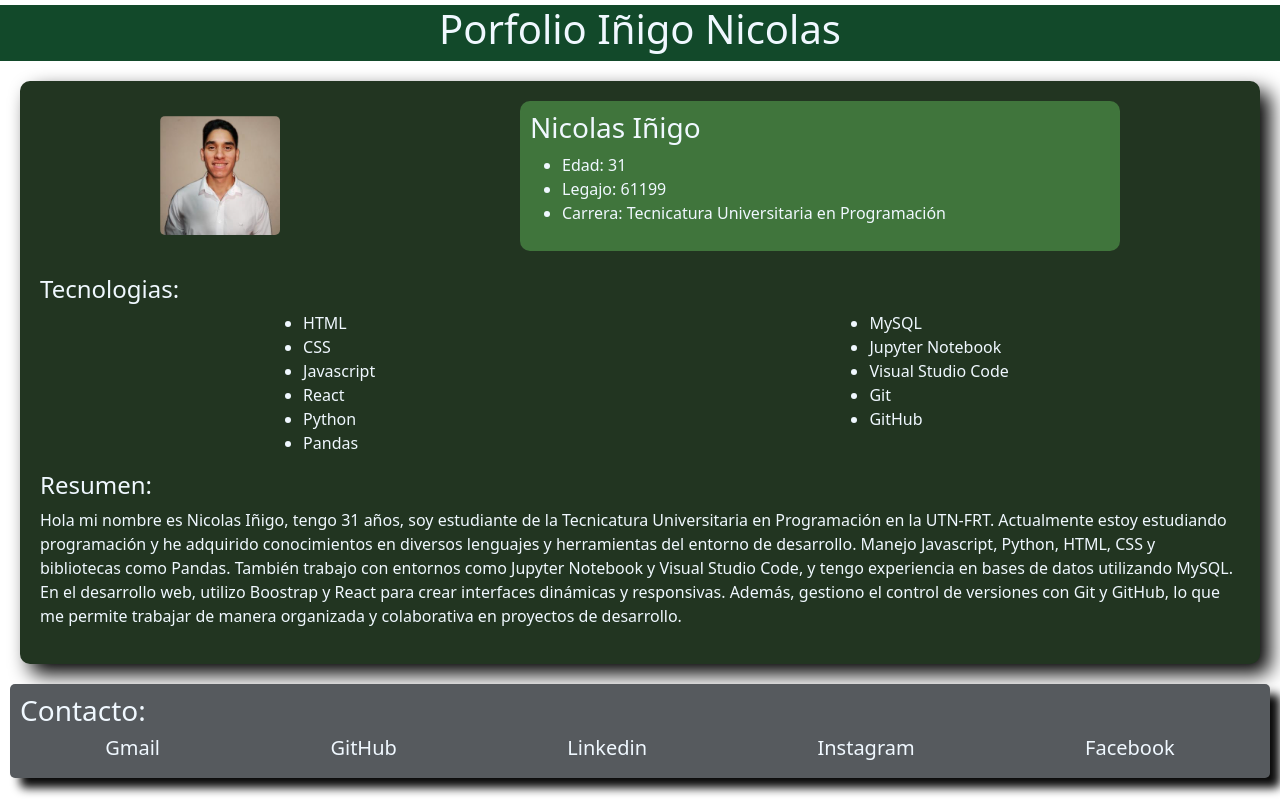
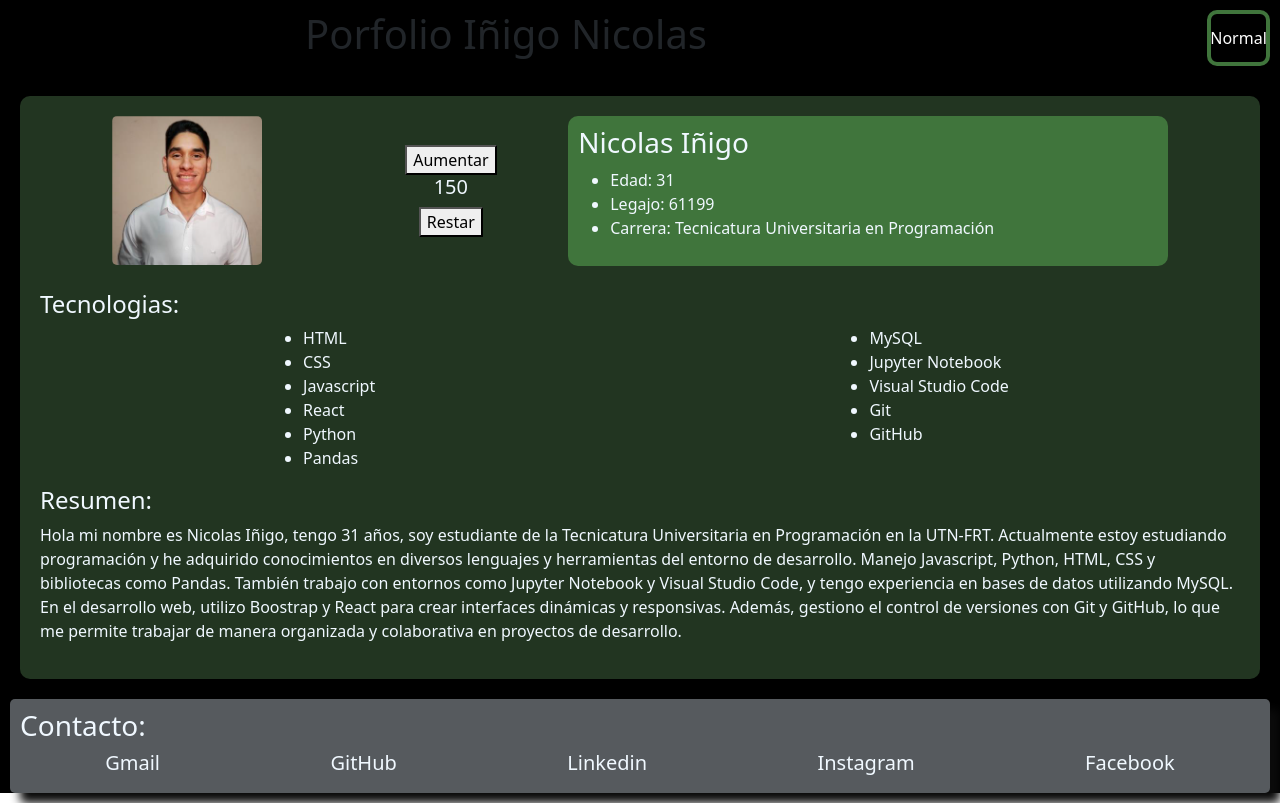
Before and after one commit to nicolasinigo/porfolioWeb, a React (Vite) app: page / in a window 1280 px wide. Built offline with nearby package versions, Linux system fonts and the light colour scheme.

Commit message:
agregamos los botones interactivos

```diff
--- a/src/CSS/Header.css
+++ b/src/CSS/Header.css
@@ -1,7 +1,18 @@
-.header{
-    background-color: rgb(18, 73, 42);
-    color: aliceblue;
-    display: flex;
-    justify-content: center;
-    margin-top: 5px;
+.header {
+  padding: 10px;
+  display: flex;
+  gap: 500px;
+  flex-direction: row;
+  justify-content: end;
 }
+
+.cambio {
+  width: 5%;
+  border-width: 4px;
+  border-style: solid;
+  border-color: rgb(64, 117, 60);
+  border-radius: 10px;
+  display: flex;
+  justify-content: center;
+  align-items: center;
+}
--- a/src/CSS/Main.css
+++ b/src/CSS/Main.css
@@ -1,4 +1,4 @@
-.main{
+.main {
   background-color: rgb(34, 53, 33);
   color: aliceblue;
   border-radius: 10px;
@@ -8,26 +8,33 @@
   justify-content: space-around;
   box-shadow: 10px 10px 20px rgb(0, 0, 0);
 }
-.carta{
+.carta {
   display: flex;
-    justify-content:space-evenly;
+  justify-content: space-evenly;
   align-items: center;
 }
 
-.foto{
+.contador {
+  display: flex;
+  flex-direction: column;
+  justify-content: center;
+  align-items: center;
+}
+
+.foto {
   width: 10%;
   border-radius: 5px;
 }
 
-.mainDatos{
+.mainDatos {
   background-color: rgb(64, 117, 60);
   width: 50%;
   padding: 10px;
   border-radius: 10px;
 }
 
-.listas{
+.listas {
   display: flex;
   justify-content: space-around;
-    align-items:start;
+  align-items: start;
 }
--- a/src/components/Header.jsx
+++ b/src/components/Header.jsx
@@ -1,12 +1,26 @@
-import React from 'react'
-import "../CSS/Header.css"
+import React from "react";
+import "../CSS/Header.css";
 
-const Header = ({ datos }) => {
+const Header = ({ datos, color, setColor }) => {
+  const handleClick = () => {
+    setColor(!color);
+  };
+
   return (
-    <div className='header'>
-      <h1>Porfolio {datos.apellido} {datos.nombre}</h1>
+    <div className="header">
+      <h1>
+        Porfolio {datos.apellido} {datos.nombre}
+      </h1>
+      <button
+        className="cambio"
+        style={{ background: color === true ? "black" : "white", color: color===true?"white":"black" }}
+        type="button"
+        onClick={handleClick}
+      >
+        {color === true ? "Normal" : "Nocturno"}
+      </button>
     </div>
-  )
-}
+  );
+};
 
-export default Header
+export default Header;
--- a/src/components/Main.jsx
+++ b/src/components/Main.jsx
@@ -1,12 +1,35 @@
 import React from "react";
+import { useState } from "react";
 import "../CSS/Main.css";
 
 const Main = ({ datos }) => {
+  const [numero, setNumero] = useState(150);
+
+  const handleClick = () => {
+    if(numero<300){
+      setNumero(numero + 10);
+    }
+  };
+
+  const handleClick2 =()=>{
+    if(numero>150)
+    setNumero(numero - 10)
+  }
+
   return (
     <div className="main">
       <div className="carta">
-        <img className="foto" src="src\assets\yo.png" alt="foto" />
+        <img className="foto" style={{width: numero}} src="src\assets\yo.png" alt="foto" />
         <br />
+        <div className="contador">
+          <button type="button" onClick={handleClick}>
+            Aumentar
+          </button>
+          <h5>{numero}</h5>
+          <button type="button" onClick={handleClick2}>
+            Restar
+          </button>
+        </div>
         <div className="mainDatos">
           <h3>
             {datos.nombre} {datos.apellido}
--- a/src/pages/Home.jsx
+++ b/src/pages/Home.jsx
@@ -1,9 +1,13 @@
 import Footer from "../components/Footer";
 import Header from "../components/Header";
 import Main from "../components/Main";
+import { useState } from 'react'
 
 
 const Home = () => {
+
+    const [color, setColor] = useState(true)
+
 
     const datos={
         nombre:"Nicolas",
@@ -21,11 +25,11 @@ const Home = () => {
     }
 
     return (
-        <>
-        <Header datos={datos}/>
+        <div style={{backgroundColor: color===true ?"black":"white"}}>
+        <Header datos={datos} color={color} setColor={setColor}/>
         <Main datos={datos}/>
         <Footer datos={datos}/>
-        </>
+        </div>
     )
 }
 
```
Lines whose indentation alone changed are shown as unchanged.
